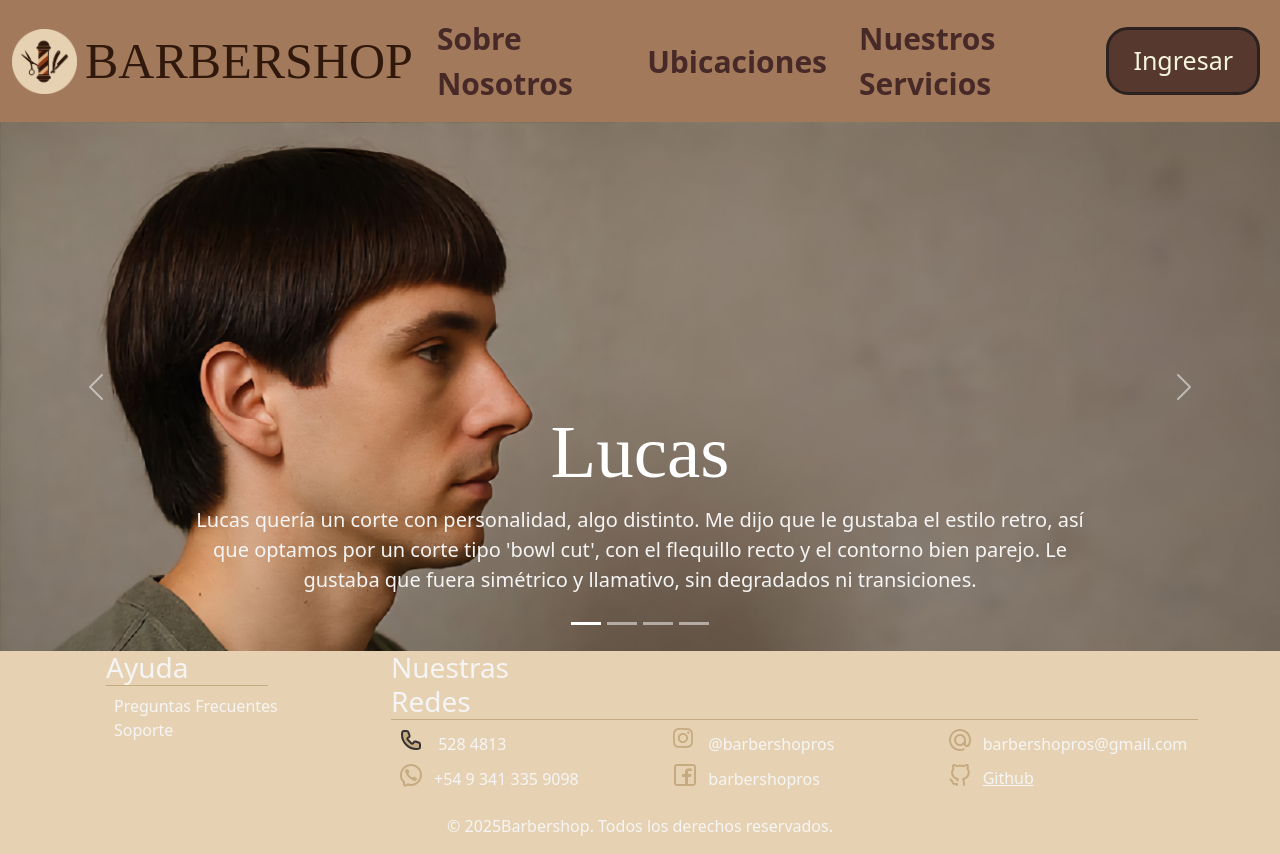
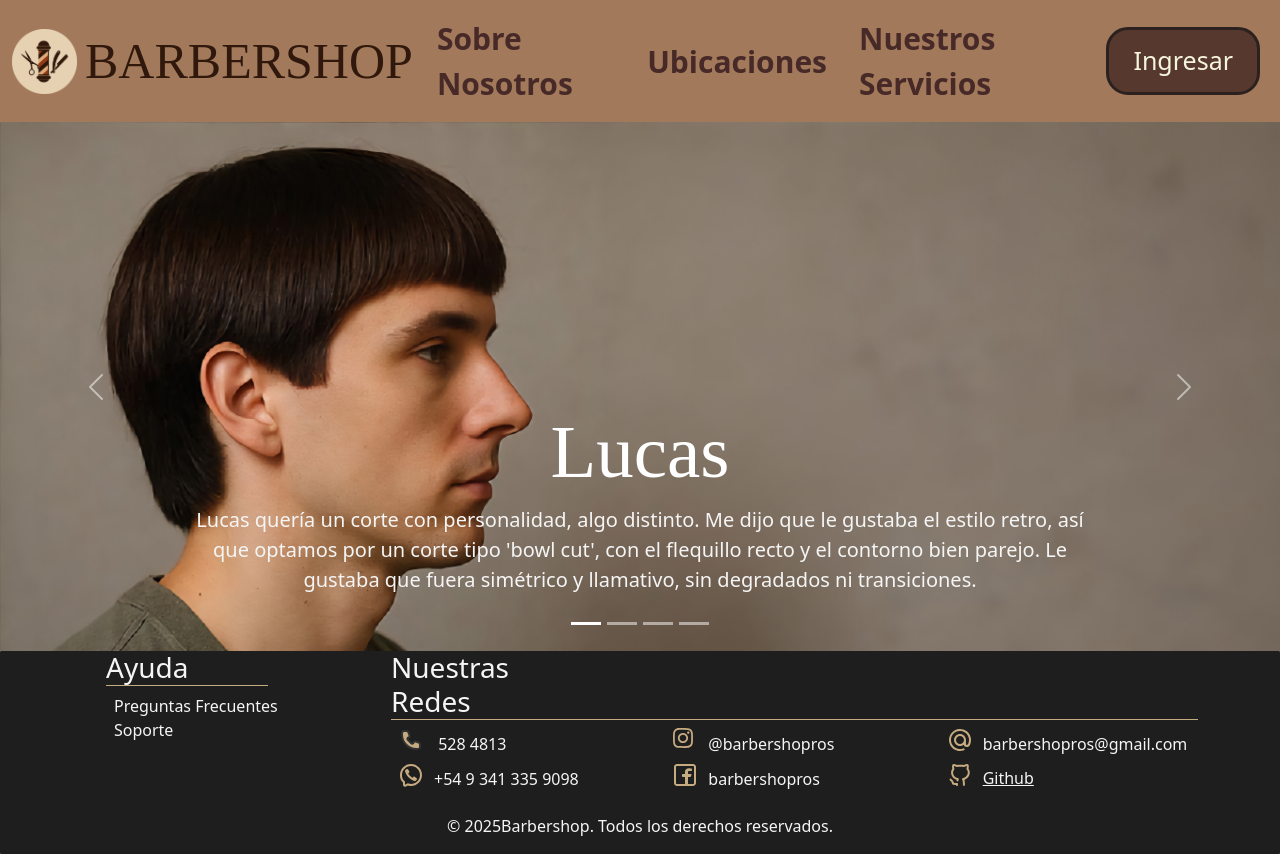
Before and after one commit to Exequiel-Gasca/Programacion3-TPI-2025, a React (Vite) app in the folder Programacion3-TPI/frontend/: page / in a window 1280 px wide. Built offline with nearby package versions, Linux system fonts and the light colour scheme; a web font is replaced by a local one.

Commit message:
Footer terminado

```diff
--- a/Programacion3-TPI/frontend/src/components/ui/footer/Footer.css
+++ b/Programacion3-TPI/frontend/src/components/ui/footer/Footer.css
@@ -30,7 +30,7 @@ ul {
   color: whitesmoke;
 }
 
-  text-decoration: none;
+
 footer {
   background-color: rgb(30, 30, 30);
   border-radius: 1px;
```
